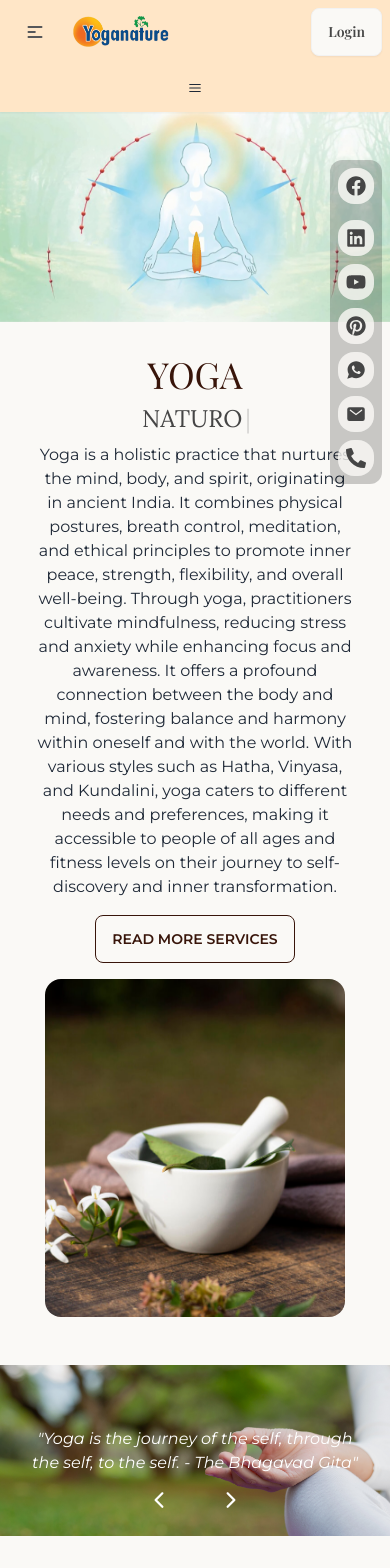
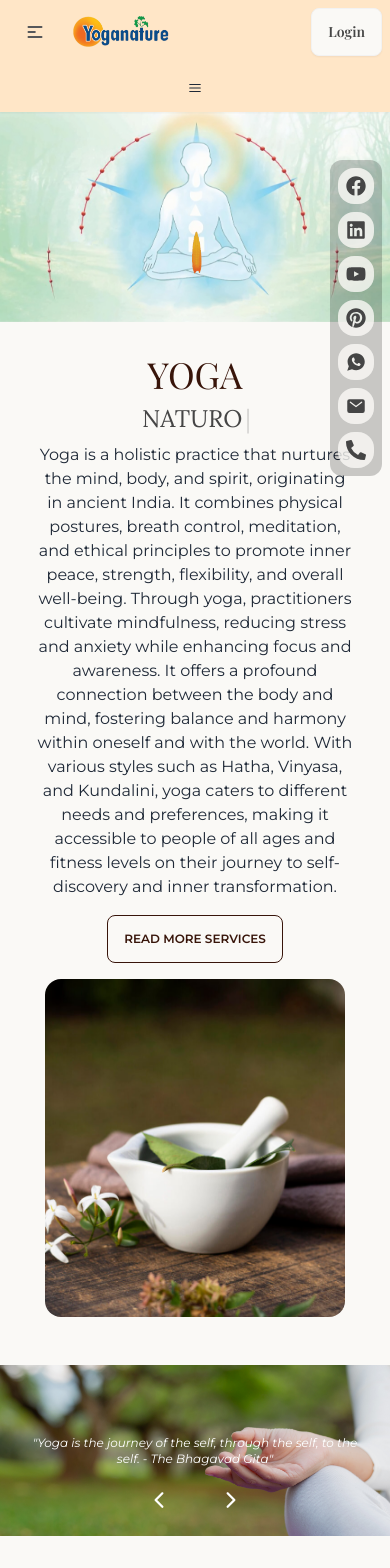
Before and after one commit to Pralendra1/yoga-nature, a React (Vite) app in the folder frontend/: page / in a window 390 px wide. Shown: the top 1568 px of the page. Built offline with nearby package versions, Linux system fonts and the light colour scheme; a web font is replaced by a local one.

Commit message:
fixes 8.7.24

```diff
--- a/frontend/src/components/Homepage/Component1.jsx
+++ b/frontend/src/components/Homepage/Component1.jsx
@@ -24,7 +24,7 @@ const Component1 = () => {
           One can live Optimal Healthy Life!.. That’s the Beginning of the First
           Chapter of Your Book of Life!!!
         </h1>
-        <div>
+        <div className="mb-4">
           <div className="m-2 text-l flex font-opensans">
             <FaCheck className="m-1 text-mar" />
             <h1 className="ml-2">Expert Instructors</h1>
@@ -42,7 +42,7 @@ const Component1 = () => {
             <h1 className="ml-2">Flexible Scheduling and 24/7 Support</h1>
           </div>
         </div>
-        <button className="btn btn-outline text-mar border border-mar hover:bg-mar hover:border-none hover:text-white font-montserrat text-sm ml-3">
+        <button className="btn btn-outline text-mar border border-mar hover:bg-mar hover:border-none hover:text-white font-montserrat ml-2 text-xs">
           Learn More About Us
         </button>
       </div>
--- a/frontend/src/components/Homepage/Component2.jsx
+++ b/frontend/src/components/Homepage/Component2.jsx
@@ -31,7 +31,9 @@ const Component2 = () => {
         className="w-full h-auto object-cover"
       />
       <div className="absolute inset-0 flex flex-col justify-center items-center bg-black bg-opacity-5 text-white text-center italic">
-        <h1 className="text-l md:text-xl lg:text-2xl p-6">"{data[index]}"</h1>
+        <h1 className="text-xs sm:text-l md:text-xl lg:text-2xl p-6">
+          "{data[index]}"
+        </h1>
       </div>
       <div className="absolute bottom-0 left-0 right-0 flex justify-center space-x-4 p-4">
         <button
--- a/frontend/src/components/Homepage/Yoga.jsx
+++ b/frontend/src/components/Homepage/Yoga.jsx
@@ -44,7 +44,7 @@ const Yoga = () => {
               people of all ages and fitness levels on their journey to
               self-discovery and inner transformation.
             </p>
-            <button className="btn btn-outline text-mar border border-mar hover:bg-mar hover:border-none hover:text-white font-montserrat ">
+            <button className="btn btn-outline text-mar border border-mar hover:bg-mar hover:border-none hover:text-white font-montserrat text-xs">
               READ MORE SERVICES
             </button>
           </div>
--- a/frontend/src/components/Imp/FloatingSocialWidget.jsx
+++ b/frontend/src/components/Imp/FloatingSocialWidget.jsx
@@ -14,7 +14,7 @@ const FloatingSocialWidget = () => {
         href="https://www.facebook.com/theyoganature"
         target="_blank"
         rel="noopener noreferrer"
-        className="bg-offwhite bg-opacity-80 p-2 rounded-2xl m-2 flex justify-center items-center"
+        className="bg-offwhite bg-opacity-80 p-2 rounded-2xl m-2 mb-0 flex justify-center items-center"
       >
         <FaFacebook className="text-xl text-subheading" />
       </a>
```
